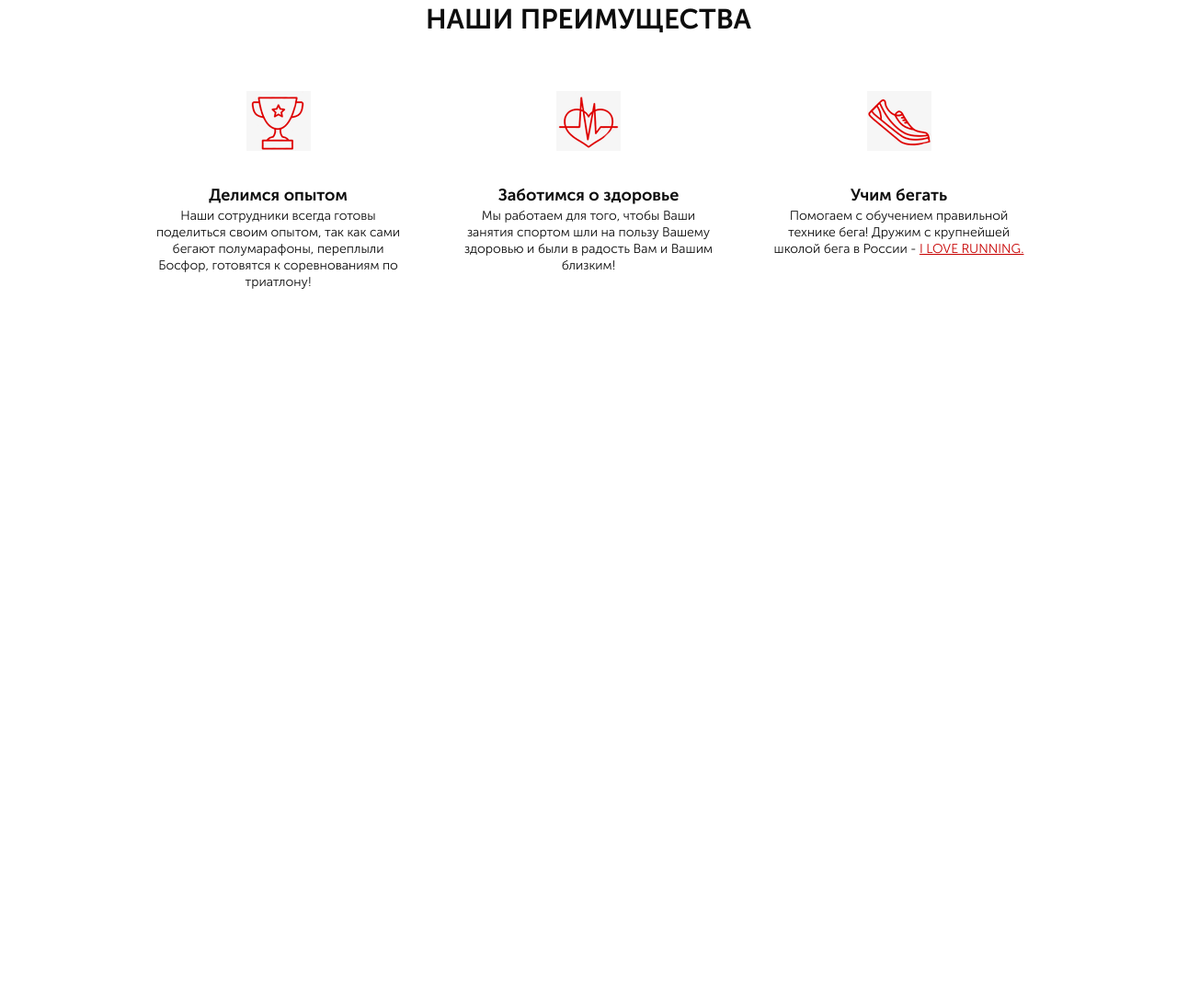
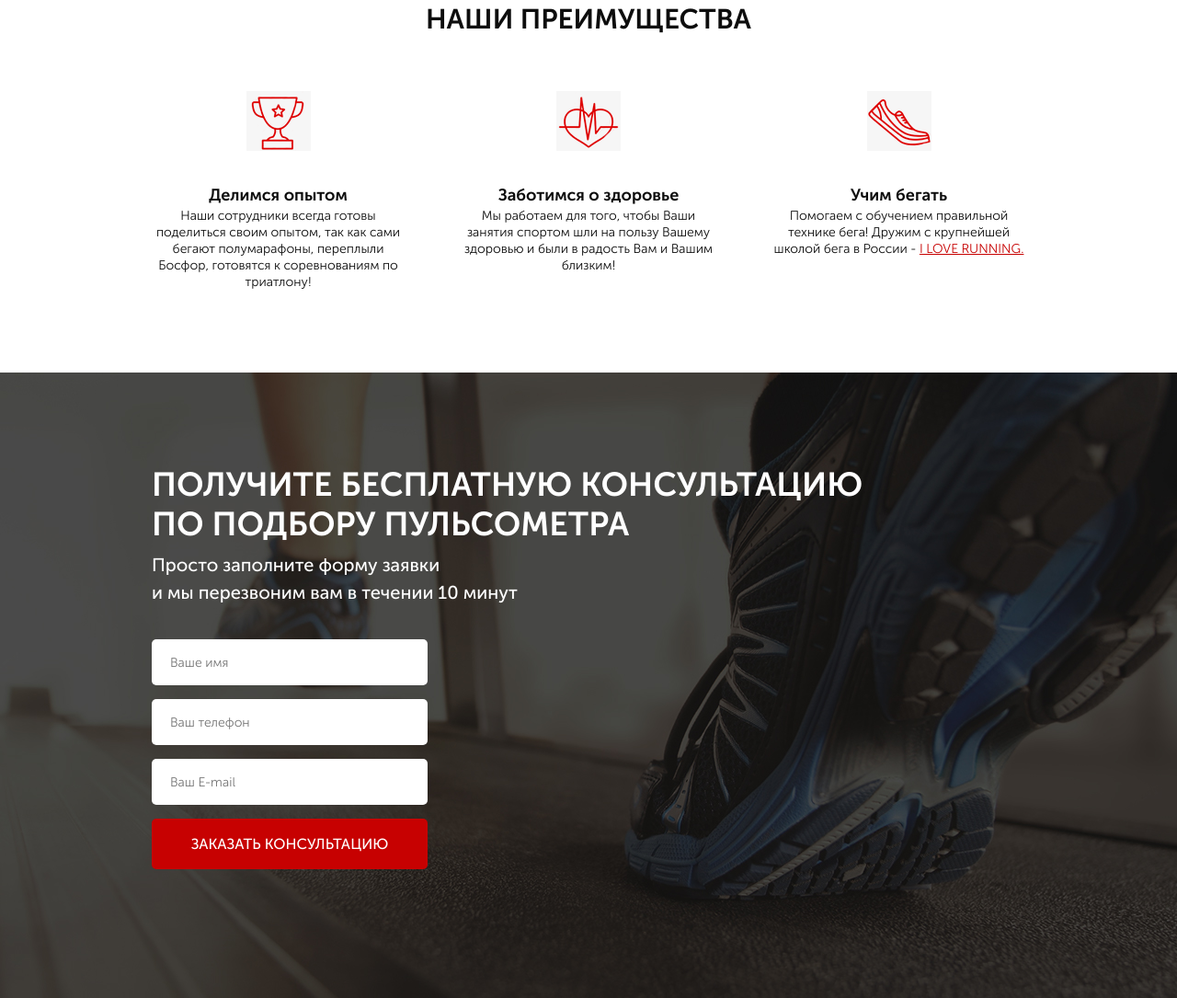
Before and after one commit to qwex38/pulse, a website: page src/index.html in a window 1280 px wide. Shown: the part 752-1837 px from the top of the page at 92% size. Before the commit the page ends 1157 px from the top, so only its background shows below. Drawn offline with Linux system fonts and the light colour scheme.

Commit message:
add consultation

```diff
--- a/src/index.html
+++ b/src/index.html
@@ -78,5 +78,22 @@
             </div>
         </div>
     </div>
+
+    <div class="consultation">
+        <div class="container">
+            <h2 class="title title_left">Получите бесплатную консультацию<br>
+                по подбору пульсометра </h2>
+            <div class="consultation__descr">
+                Просто заполните форму заявки <br>
+                и мы перезвоним вам в течении 10 минут
+            </div>
+            <form class="feed-form" action="#">
+                <input name="name" placeholder="Ваше имя" type="text">
+                <input name="phone" placeholder="Ваш телефон" type="number">
+                <input name="email" placeholder="Ваш E-mail" type="email">
+                <button class="button button_submit">Заказать консультацию</button>
+            </form>
+        </div>
+    </div>
 </body>
 </html>
--- a/src/sass/blocks/_advantages.scss
+++ b/src/sass/blocks/_advantages.scss
@@ -1,13 +1,6 @@
 .advantages {
     min-height: 475px;
     padding: 73px 0 65px 0;
-
-    .title {
-        text-align: center;
-        color: rgb(13, 13, 13);
-        font-size: 30px;
-        font-weight: 700;
-    }
     &__wrapper {
         display: flex;
         justify-content: space-between;
--- a/src/sass/blocks/_buttons.scss
+++ b/src/sass/blocks/_buttons.scss
@@ -14,4 +14,10 @@
         height: 50px;
         font-size: 16px;
     }
+    &_submit {
+        width: 100%;
+        height: 55px;
+        color: #fff;
+        font-size: 16px;
+    }
 }
--- /dev/null
+++ b/src/sass/blocks/_consultation.scss
@@ -0,0 +1,12 @@
+.consultation {
+    min-height: 680px;
+    padding: 100px 0 92px 0;
+    background: url(../img/bg2.png) center (center/cover) no-repeat;
+    &__descr {
+        margin-top: 8px;
+        color: rgb(255, 255, 255);
+        font-size: 20px;
+        font-weight: 500;
+        text-align: left;
+    }
+}
--- /dev/null
+++ b/src/sass/blocks/_forms.scss
@@ -0,0 +1,21 @@
+.feed-form {
+    margin-top: 36px;
+    display: flex;
+    flex-direction: column;
+    width: 300px;
+    input {
+        height: 50px;
+        border-radius: 5px;
+        background: rgb(255, 255, 255);
+        margin-bottom: 15px;
+        border: none;
+        padding: 0 20px;
+        color: rgb(75, 75, 75);
+        font-size: 14px;
+        font-weight: 300;
+        &:last-child(3) {
+            margin-bottom: 20px;
+        }
+
+    }
+}
--- a/src/sass/blocks/_promo.scss
+++ b/src/sass/blocks/_promo.scss
@@ -1,7 +1,7 @@
 .promo {
     min-height: 650px;
     padding: 21px 0 93px 0;
-    background: url(../../img/bg1.png) center (center/cover) no-repeat;
+    background: url(../img/bg1.png) center (center/cover) no-repeat;
     &__wrapper {
        display: flex;
        flex-direction: column;
--- /dev/null
+++ b/src/sass/blocks/_titles.scss
@@ -0,0 +1,13 @@
+.title {
+    text-align: center;
+    color: rgb(13, 13, 13);
+    font-size: 30px;
+    font-weight: 700;
+    text-transform: uppercase;
+    &_left {
+        color: rgb(255, 255, 255);
+        font-size: 36px;
+        text-align-last: left;
+    }
+
+}
--- a/src/sass/style.scss
+++ b/src/sass/style.scss
@@ -9,4 +9,7 @@
 @import 'blocks/promo';
 @import 'blocks/header';
 @import 'blocks/buttons';
-@import 'blocks/advantages'
+@import 'blocks/advantages';
+@import 'blocks/titles';
+@import 'blocks/consultation';
+@import 'blocks/forms';
```
Also changed, not shown: src/css/style.min.css.
